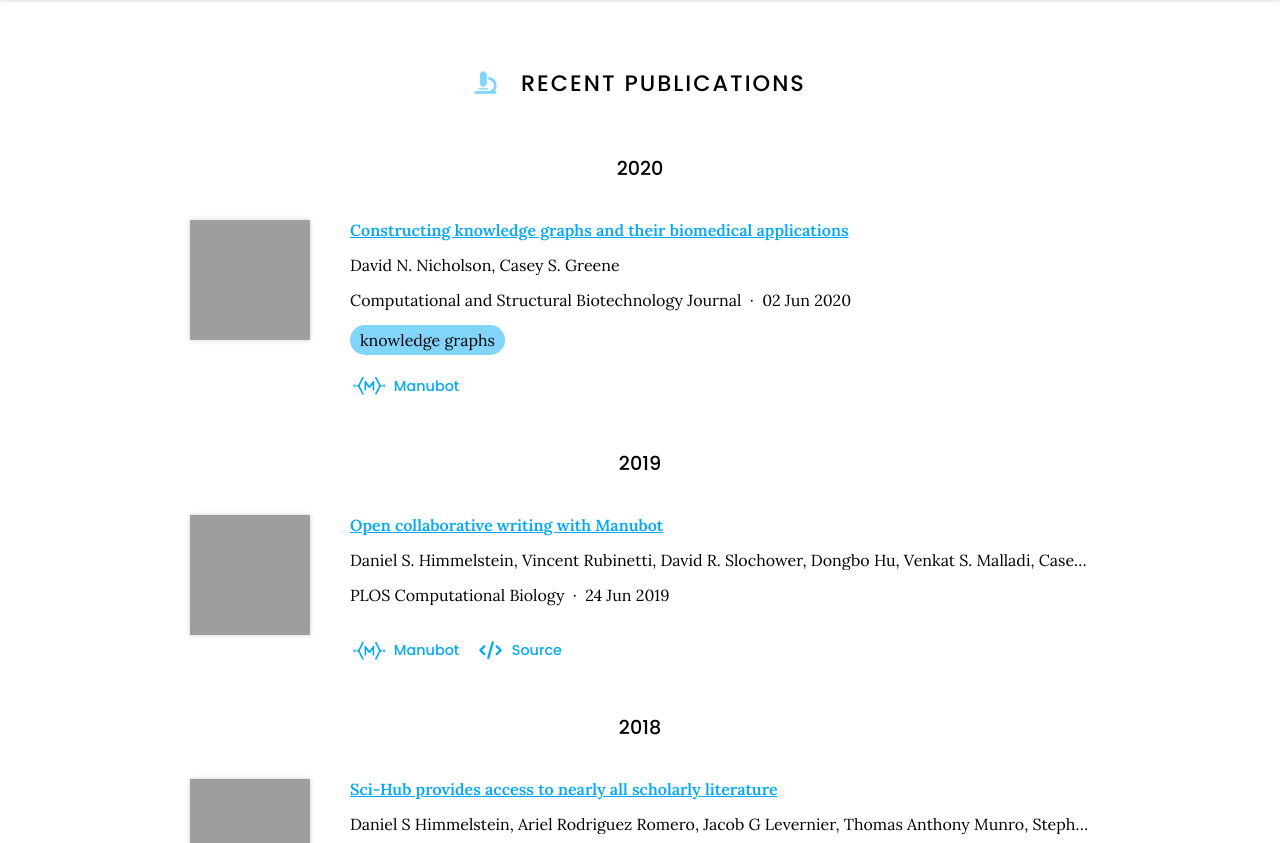
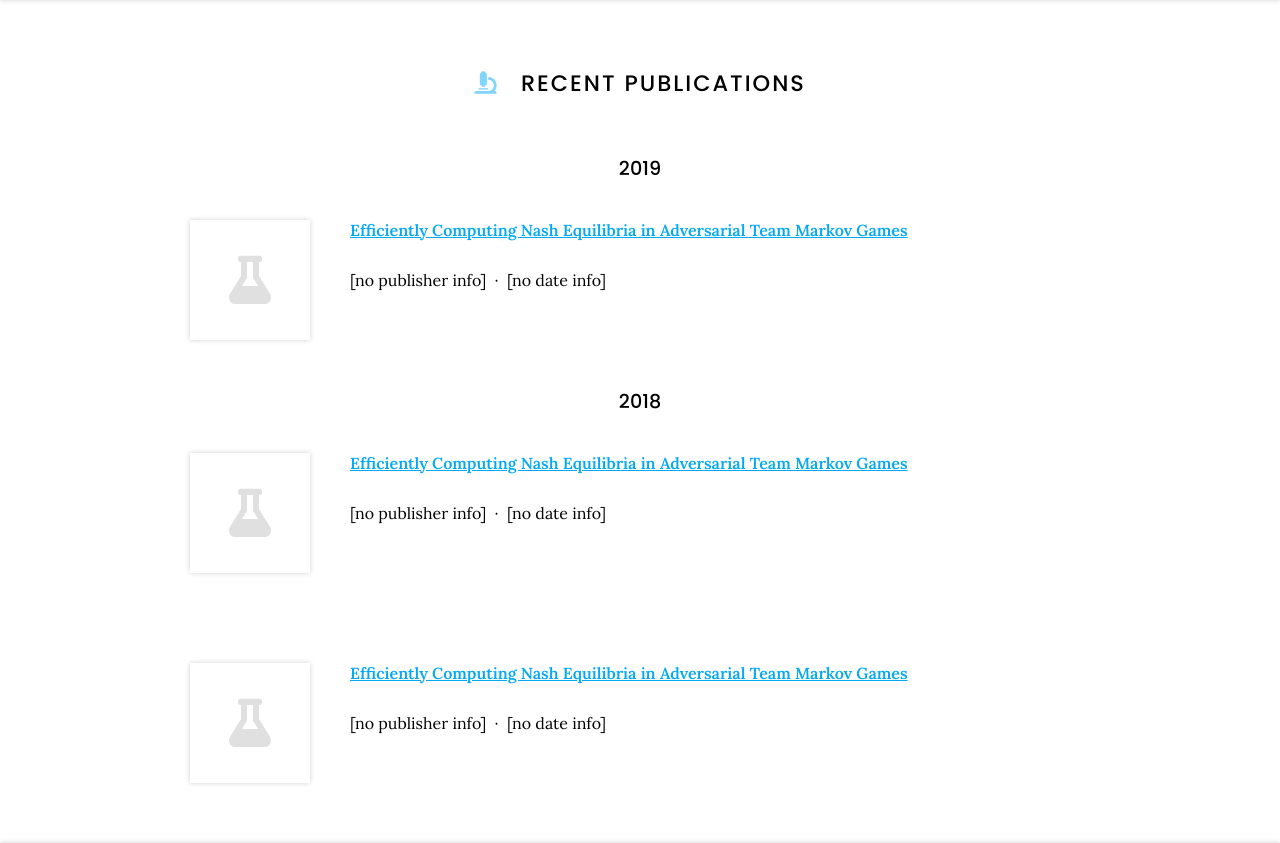
Before and after one commit to goallabuci/goallabuci.github.io, a Jekyll site: the page built from research/index.md, in a window 1280 px wide. Shown: the part 110-953 px from the top of the page. Built offline with Jekyll 4.4.1, drawn with Linux system fonts in a browser that asks for light colours; some of the changed text lies outside the part shown; grey boxes are pictures that could not be loaded.

Commit message:
Generate citations

```diff
--- a/_data/citations.yaml
+++ b/_data/citations.yaml
@@ -1,21 +1,9 @@
 # DO NOT EDIT, GENERATED AUTOMATICALLY FROM SOURCES.YAML (AND ELSEWHERE)
 # See https://github.com/greenelab/lab-website-template/wiki/Citations
 
-- id: doi:10.1016/j.csbj.2020.05.017
-  title: Constructing knowledge graphs and their biomedical applications
-  authors:
-  - David N. Nicholson
-  - Casey S. Greene
-  publisher: Computational and Structural Biotechnology Journal
-  date: '2020-06-02'
-  link: https://doi.org/gg7m48
-  image: https://ars.els-cdn.com/content/image/1-s2.0-S2001037020302804-gr1.jpg
-  extra-links:
-  - type: manubot
-    link: https://greenelab.github.io/knowledge-graph-review/
-  tags:
-  - knowledge graphs
-  _cache: 2b8aa76c98be2f26481ab15dc135eb446fa9ef6f94af175c9639d1a45d538cf4
+- title: Efficiently Computing Nash Equilibria in Adversarial Team Markov Games
+  _cache: 7f8d641498ee310b32c373fc665117fb44bb6a2e78a0a73dcde1ea805e8db109
+  date: ''
 - id: doi:10.1371/journal.pcbi.1007128
   title: Open collaborative writing with Manubot
   authors:
```
